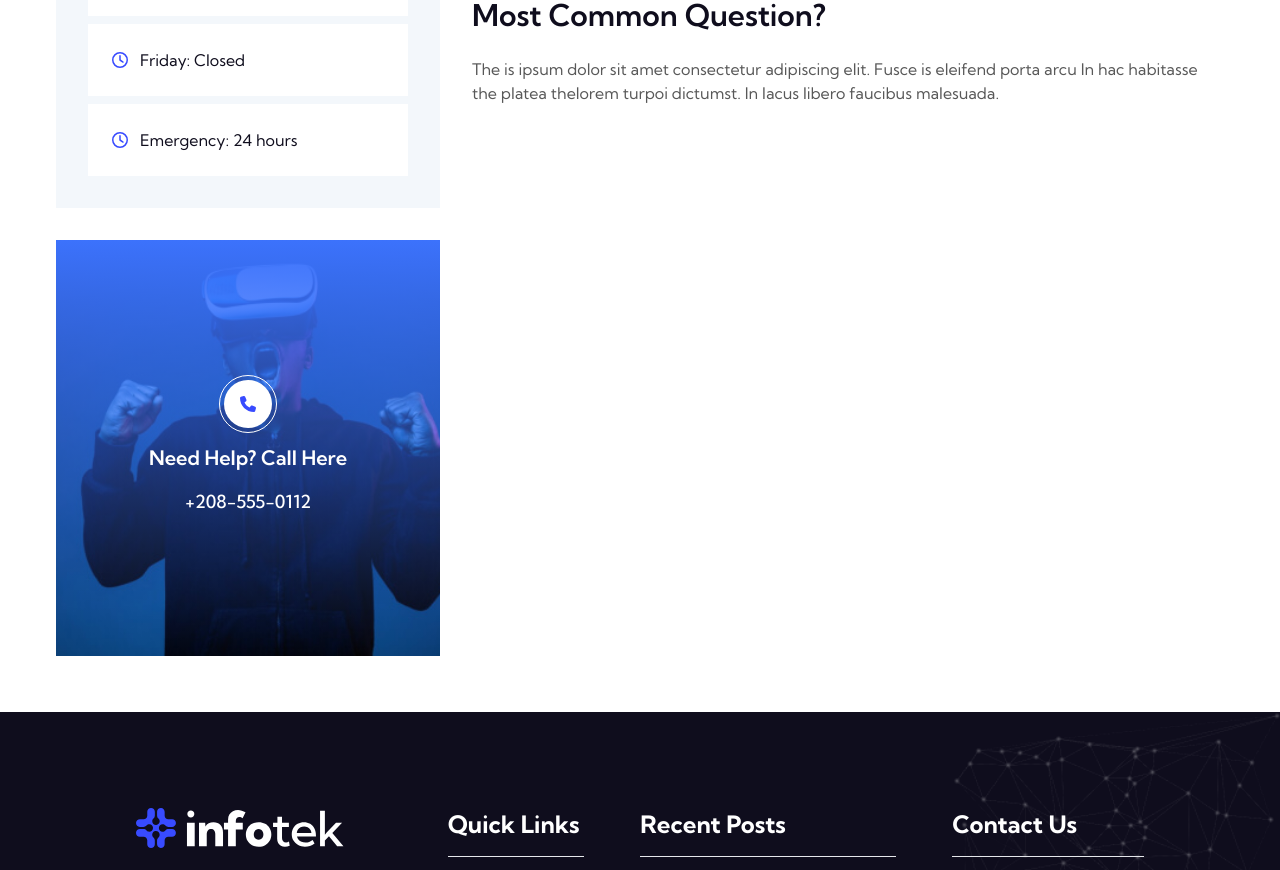
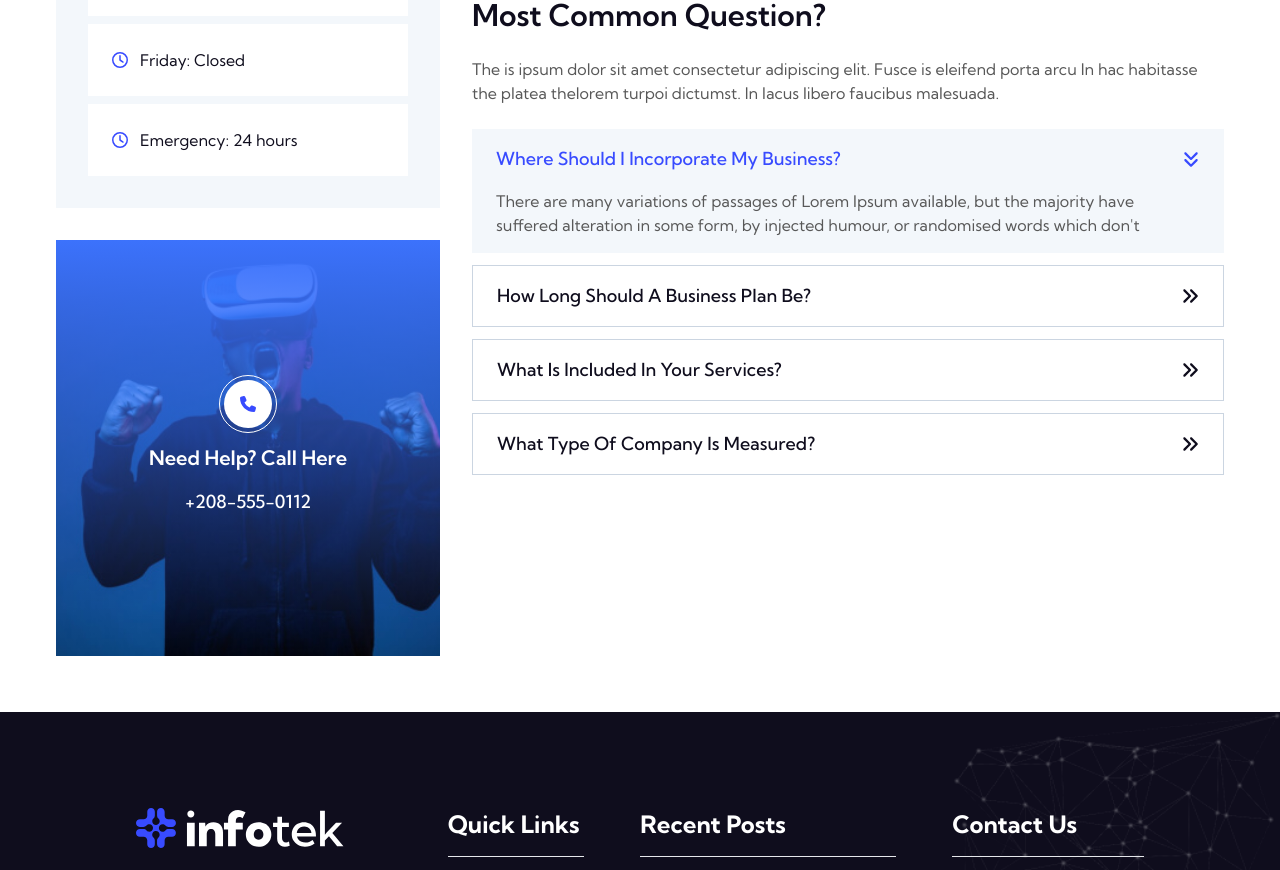
Before and after one commit to gagan-official/infotekui, a Next.js app: page /service-details in a window 1280 px wide. Shown: the part 1500-2370 px from the top of the page. Built offline with nearby package versions, Linux system fonts and the light colour scheme.

Commit message:
Added Accordion in Services

```diff
--- a/components/ServiceDetailsComps/ServiceArticle.js
+++ b/components/ServiceDetailsComps/ServiceArticle.js
@@ -1,5 +1,24 @@
 import Accordion from "../Accordion";
 import ImageComp from "../ImageComp";
+
+const commonQuesData = [
+  {
+    heading: "Where Should I Incorporate My Business?",
+    para: "There are many variations of passages of Lorem Ipsum available, but the majority have suffered alteration in some form, by injected humour, or randomised words which don't",
+  },
+  {
+    heading: "How Long Should A Business Plan Be?",
+    para: "There are many variations of passages Lorem Ipsum but the majority have suffered alteration in some form, by injected humor.",
+  },
+  {
+    heading: "What Is Included In Your Services?",
+    para: "There are many variations of passages Lorem Ipsum but the majority have suffered alteration in some form, by injected humor.",
+  },
+  {
+    heading: "What Type Of Company Is Measured?",
+    para: "There are many variations of passages Lorem Ipsum but the majority have suffered alteration in some form, by injected humor.",
+  },
+];
 
 export default function ServiceArticle() {
   return (
@@ -27,7 +46,7 @@ export default function ServiceArticle() {
         heading="Most Common Question?"
         para="The is ipsum dolor sit amet consectetur adipiscing elit. Fusce is eleifend porta arcu In hac habitasse the platea thelorem turpoi dictumst. In lacus libero faucibus malesuada."
       />
-      {/* <Accordion  */}
+      <Accordion data={commonQuesData} />
     </article>
   );
 }
```
